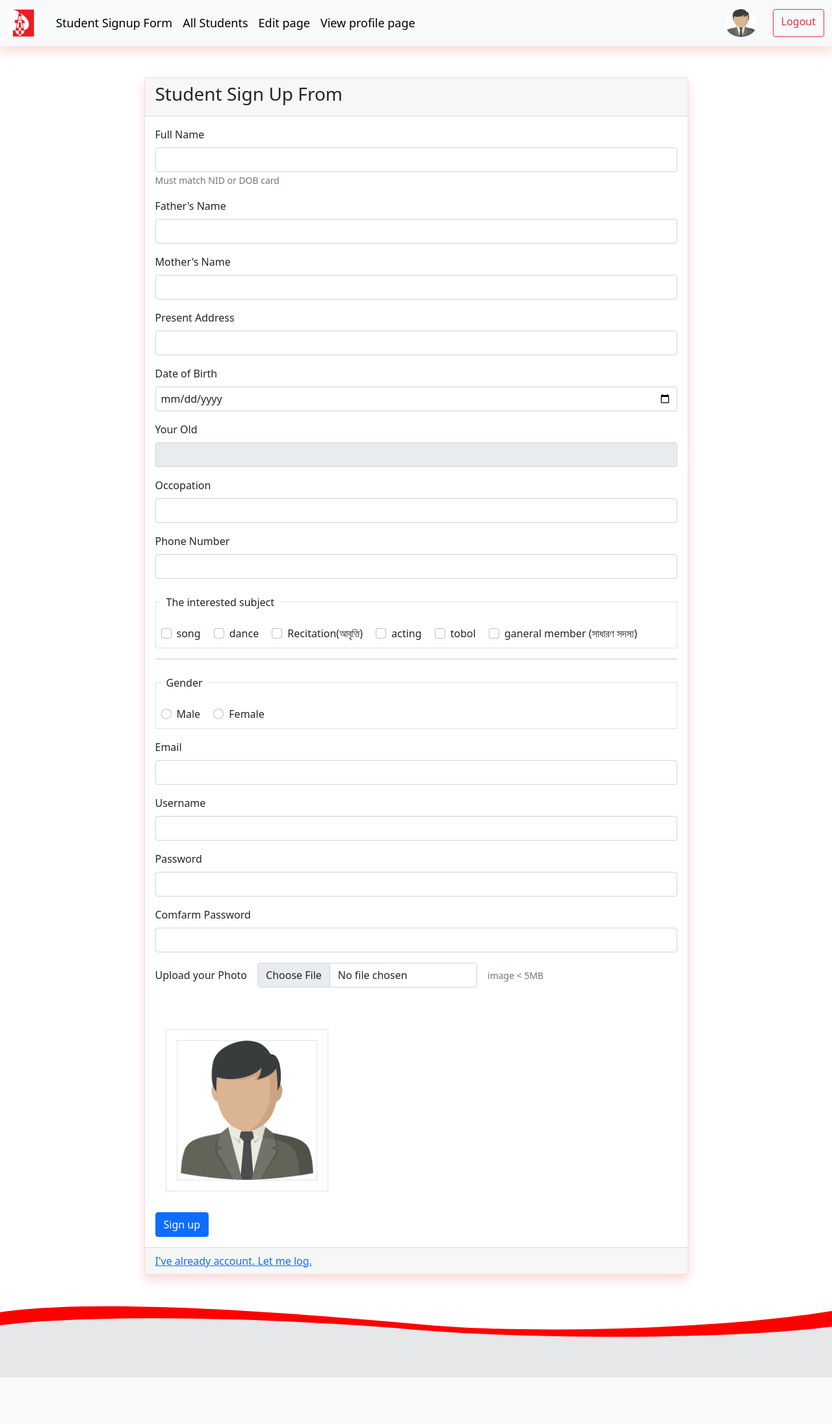
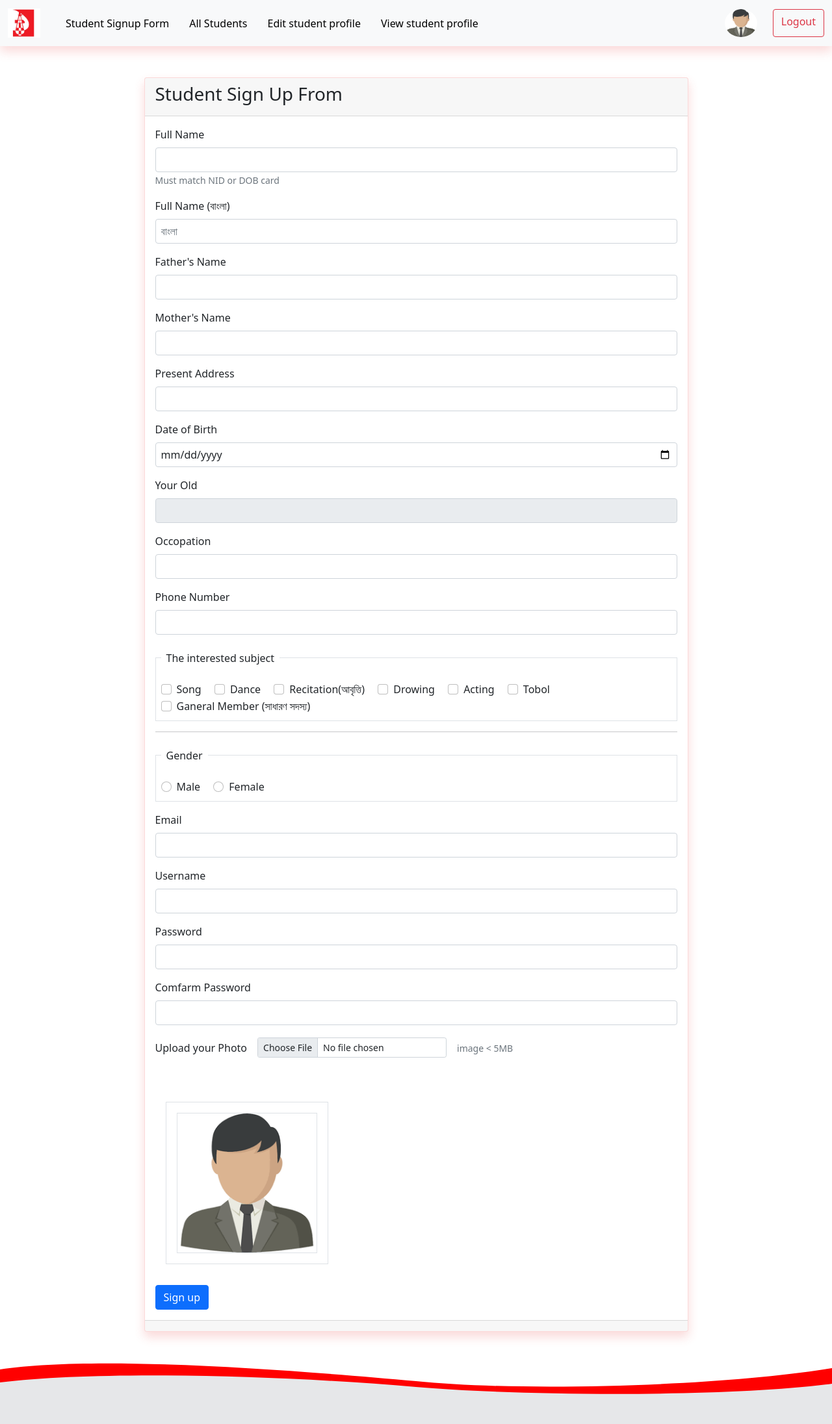
Before and after one commit to mipallab/udc-student__v2, a PHP site: page /pages/signup.php in a window 1280 px wide. Shown: the top 2192 px of the page at 65% size. Before the commit the page ends 2120 px from the top, so only its background shows below. Run offline with PHP 8.4, Linux system fonts and the light colour scheme; some libraries are stand-ins or nearby versions.

Commit message:
Update 22/05/23

```diff
--- a/assects/css/style.css
+++ b/assects/css/style.css
@@ -70,9 +70,6 @@
 	height: 100%;
 }
 
-.regtable {
-	width: 50%;
-}
 
 .card-body .table img{
 	width: 80px;
@@ -169,11 +166,11 @@
 .gendreField fieldset input {
 	cursor: pointer;
 }
+.form-check-input,
+.form-select,
+.form-select option,
 .form-check-label {
 	cursor: pointer;
-}
-input[type='checkbox'] {
-
 }
 
 .header {
@@ -186,11 +183,14 @@ input[type='checkbox'] {
 
 .navbar-danger .navbar-nav .nav-link {
 	color: black;
-	font-size: 18px;
+	font-size: 16px;
 }
 .navbar-danger .navbar-nav .nav-link:focus,
 .navbar-danger .navbar-nav .nav-link:hover {
 	color: red;
+}
+.navbar-danger .navbar-nav .nav-item {
+	margin-left: 15px;
 }
 /*------------------------------------
 		Footer
--- a/pages/matha.php
+++ b/pages/matha.php
@@ -35,15 +35,15 @@
             <a class="nav-link " href="./table.php">All Students</a>
           </li>
           <li class="nav-item">
-            <a class="nav-link" href="./edit.php">Edit page</a>
+            <a class="nav-link" href="./edit.php">Edit student profile</a>
           </li>
           <li class="nav-item">
-            <a class="nav-link" href="./profile.php">View profile page</a>
+            <a class="nav-link" href="./profile.php">View student profile</a>
           </li>
 
         </ul>
         <div class="d-flex">
-            <img class="rounded-circle border-warning" src="../assects/media/img/dammy.png" alt="" width="50" height="43">
+            <a href="./ad_profile.php"><img class="rounded-circle border-warning" src="../assects/media/img/dammy.png" alt="" width="50" height="43"></a>
             <a class="btn btn-outline-danger ms-4" href="../logout.php">Logout</a>
         </div>
       </div>
--- a/pages/signup.php
+++ b/pages/signup.php
@@ -7,7 +7,9 @@ include_once('../autoload.php');
 
 		$error = array();
 		//POST data
-			$fullName 				= $_POST['full_name'] ;
+
+			$fullName 				= $_POST['full_name'];
+			$fullName_bn 			= $_POST['full_name_bn'];
 		    $fatherName 			= $_POST['fathers_name'];
 		    $motherName 			= $_POST['mothers_name'];
 		    $address 				= $_POST['address'] ;
@@ -20,6 +22,29 @@ include_once('../autoload.php');
 		    $username 				= $_POST['username'] ;
 		    $new_password			= $_POST['new-password'] ;
 		    $confarm_password		= $_POST['confarm-password'] ;
+
+
+		// username exists valid
+		    $sqlusernameselect = "SELECT username FROM students WHERE username = '$username'";
+		    $run_username_query = mysqli_query($connect, $sqlusernameselect) or die('select query not run');
+		    $result_username = mysqli_fetch_assoc($run_username_query);
+		    $check_username = $result_username['username'] ?? " ";
+		    if($username === $check_username) {
+		    	$error['username'] = '"'. $username .'" username already exists! Please try another username';
+		    }
+
+
+		// email exists valid
+		    $sqlemailselect = "SELECT email FROM students WHERE email = '$email'";
+		    $run_email_query = mysqli_query($connect, $sqlemailselect) or die('select query not run');
+		    $result_email = mysqli_fetch_assoc($run_email_query);
+		    $check_email = $result_email['email'] ?? ' ';
+		    if($email === $check_email) {
+		    	$error['email'] = '"'. $email .'" email already exists! Please try another email';
+		    }else {
+		    	$email = $_POST['email'] ;
+		    }
+
 
 		//confarm password match
 		    if($new_password != $confarm_password) {
@@ -67,8 +92,12 @@ include_once('../autoload.php');
 				move_uploaded_file($photo_tmp, $target_dir.$photo_name);
 
 			//send query
-				$sql = "INSERT INTO students(full_name, father_name, mother_name, present_address, date_of_birth, age, occupation, phone, interested_subject, gender, email, username, password, photo) VALUES ('$fullName', '$fatherName', '$motherName', '$address', '$dob', '$old', '$occopation', '$phone', '$interested_sub', '$gender', '$email', '$username', '$new_password', '$photo_name')";
+				$sql = "INSERT INTO students(full_name, full_name_bn, father_name, mother_name, present_address, date_of_birth, age, occupation, phone, interested_subject, gender, email, username, password, photo) VALUES ('$fullName', '$fullName_bn', '$fatherName', '$motherName', '$address', '$dob', '$old', '$occopation', '$phone', '$interested_sub', '$gender', '$email', '$username', '$new_password', '$photo_name')";
 				mysqli_query($connect, $sql) or die('query not send');
+
+			//redirect page
+				$_POST[] = array(" ");
+				header('location:./table.php');
 
 		}
 
@@ -87,12 +116,21 @@ include_once('../autoload.php');
 				</div>
 				<div class="card-body">
 					<form action="#" method="POST" enctype="multipart/form-data">
+
 						<!-- full name field -->
-						<div class="fullNameField mb-3">
-							<label class="form-label" for="fullname mt-2">Full Name</label> <br>
+						<div class="fullNameBnField mb-3">
+							<label class="form-label" for="fullname mt-2">Full Name</label>
 							<input class="px-2 form-control" id="fullname" type="text" required name="full_name" value="<?php echo (isset($fullName)) ? ($fullName) : ("");?>">
 							<span class="form-text">Must match NID or DOB card</span>
 						</div>
+
+						<!-- full bangla name field -->
+						<div class="fullNameBnField mb-3">
+							<label class="form-label" for="fullbnname mt-2">Full Name (বাংলা)</label> <br>
+							<input class="px-2 form-control" id="fullbnname" type="text" required name="full_name_bn" value="<?php echo (isset($fullName_bn)) ? ($fullName_bn) : ("");?>" placeholder="বাংলা">
+							<span class="form-text"></span>
+						</div>
+
 
 						<!-- father name field -->
 						<div class="fatherNameField mb-3">
@@ -141,28 +179,32 @@ include_once('../autoload.php');
 							<fieldset class="border p-2">
 								<legend class="w-auto float-none p-2 fs-6">The interested subject</legend>
 								<div class="form-check form-check-inline">
-									<input class="form-check-input"  type="checkbox" id="song" value="song" name="interested_sub[]" required>
-									<label class="form-check-label pe-auto" for="song">song</label>
+									<input class="form-check-input"  type="checkbox" id="song" value="song" name="interested_sub[]">
+									<label class="form-check-label pe-auto" for="song">Song</label>
 							  	</div>
 							  	<div class="form-check form-check-inline">
 									<input class="form-check-input" type="checkbox" id="dance" value="dance" name="interested_sub[]">
-									<label class="form-check-label pe-auto" for="dance">dance</label>
+									<label class="form-check-label pe-auto" for="dance">Dance</label>
 							  	</div>
 								<div class="form-check form-check-inline">
 									<input class="form-check-input" type="checkbox" id="recitation" value="recitation" name="interested_sub[]">
 									<label class="form-check-label pe-auto" for="recitation">Recitation(আবৃত্তি)</label>
 							  	</div>
 							  	<div class="form-check form-check-inline">
-									<input class="form-check-input" type="checkbox" id="acting" value="acting" name="interested_sub[]">
-									<label class="form-check-label pe-auto" for="acting">acting</label>
+									<input class="form-check-input" type="checkbox" id="drowing" value="drowing" name="interested_sub[]">
+									<label class="form-check-label pe-auto" for="drowing">Drowing</label>
+							  	</div>
+							  	<div class="form-check form-check-inline">
+									<input class="form-check-input" type="checkbox" id="acting" value="Acting" name="interested_sub[]">
+									<label class="form-check-label pe-auto" for="acting">Acting</label>
 							  	</div>
 								<div class="form-check form-check-inline">
 									<input class="form-check-input" type="checkbox" id="tobol" value="tobol" name="interested_sub[]">
-									<label class="form-check-label pe-auto" for="tobol">tobol</label>
+									<label class="form-check-label pe-auto" for="tobol">Tobol</label>
 							  	</div>
 							  	<div class="form-check form-check-inline">
 									<input class="form-check-input" type="checkbox" id="ganeral-member" value="ganeral-member" name="interested_sub[]">
-									<label class="form-check-label pe-auto" for="ganeral-member"> ganeral member (সাধারণ সদস্য)</label>
+									<label class="form-check-label pe-auto" for="ganeral-member"> Ganeral Member (সাধারণ সদস্য)</label>
 							  	</div>
 							</fieldset>
 							<hr>
@@ -187,12 +229,26 @@ include_once('../autoload.php');
 						<div class="emailField mb-3">
 							<label class="form-label" for="email mt-2">Email</label><br>
 							<input class="px-2 form-control" id="email" type="email" name="email" required value="<?php echo (isset($email)) ? ($email) : ("");?>">
+							<div class="text-danger">
+								<?php
+									if(isset($error['email'])) {
+										echo $error['email'];
+									}
+								?>
+							</div>
 						</div>
 
 						<!-- username -->
 						<div class="userField mb-3">
 							<label class="form-label" for="username mt-2">Username</label><br>
 							<input class="px-2 form-control" id="username" type="text" name="username" required value="<?php echo (isset($username)) ? ($username) : ("");?>">
+							<div class="text-danger">
+								<?php
+									if(isset($error['username'])) {
+										echo $error['username'];
+									}
+								?>
+							</div>
 						</div>
 
 						<!-- new password -->
@@ -221,7 +277,7 @@ include_once('../autoload.php');
 							    	<label for="imgfile" class="col-form-label">Upload your Photo</label>
 							  	</div>
 							  	<div class="col-auto">
-							    	<input type="file" id="imgfile" class=" image fileimg form-control" aria-describedby="fileHelpInline" name="up_photo" required>
+							    	<input type="file" id="imgfile" class="form-control-sm image fileimg form-control" aria-describedby="fileHelpInline" name="up_photo" required>
 							  	</div>
 							  	<div class="col-auto">
 							    	<span id="fileHelpInline" class="form-text">
@@ -246,30 +302,11 @@ include_once('../autoload.php');
 
 				</div>
 				<div class="card-footer">
-					<a href="../index.php">I've already account. Let me log.</a>
+
 				</div>
 				</div>
 			</div>
 		</div>
 	</div>
 
-	<footer>
-
-	  <svg viewBox="0 -20 700 110" width="100%" height="110" preserveAspectRatio="none">
-	    <path transform="translate(0, -20)" d="M0,10 c80,-22 240,0 350,18 c90,17 260,7.5 350,-20 v50 h-700" fill="red" />
-	    <path d="M0,10 c80,-18 230,-12 350,7 c80,13 260,17 350,-5 v100 h-700z" fill="#E6E7E9" />
-	  </svg>
-
-	</footer>
-
-	<!-- bootstrap 5 -->
-	<script src="../assects/js/jquery-3.6.3.min.js"></script>
-	<script src="../assects/js/bootstrap.bundle.min.js" integrity="sha384-MrcW6ZMFYlzcLA8Nl+NtUVF0sA7MsXsP1UyJoMp4YLEuNSfAP+JcXn/tWtIaxVXM" crossorigin="anonymous"></script>
-	<script src="../assects/js/popper.min.js" integrity="sha384-IQsoLXl5PILFhosVNubq5LC7Qb9DXgDA9i+tQ8Zj3iwWAwPtgFTxbJ8NT4GN1R8p" crossorigin="anonymous"></script>
-	<script src="../assects/js/bootstrap.min.js" integrity="sha384-cVKIPhGWiC2Al4u+LWgxfKTRIcfu0JTxR+EQDz/bgldoEyl4H0zUF0QKbrJ0EcQF" crossorigin="anonymous"></script>
-
-	<!-- main script -->
-	<script src="../assects/js/main.js"></script>
-
-</body>
-</html>
+<?php include_once('footer.php');?>
```
Also changed, not shown: pages/ad_profile.php (added, +52 -0 lines), pages/ad_user-edit.php (added, +66 -0 lines), pages/edit.php (+25 -5 lines), pages/profile.php (+14 -0 lines), pages/table.php (+37 -11 lines), udc.sql (+48 -4 lines), assects/media/img/users/DSC_0006.JPG (added), assects/media/img/users/Screenshot_5.png (added), assects/media/img/users/batman.png (added), assects/media/img/users/progga.png (added), assects/media/img/users/shobha.png (added), assects/media/img/users/sristy.png (added), assects/media/img/users/surojo.png (added).
